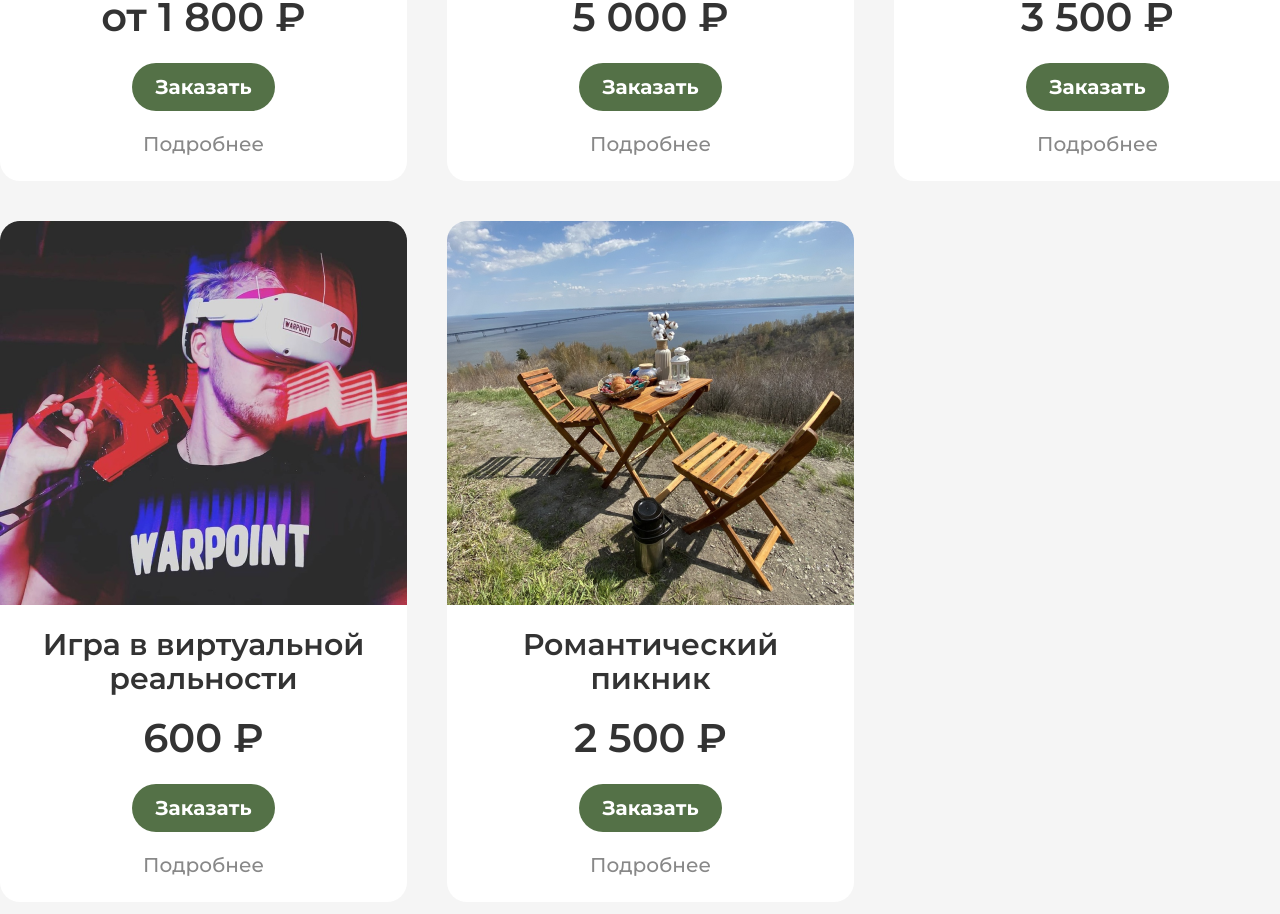
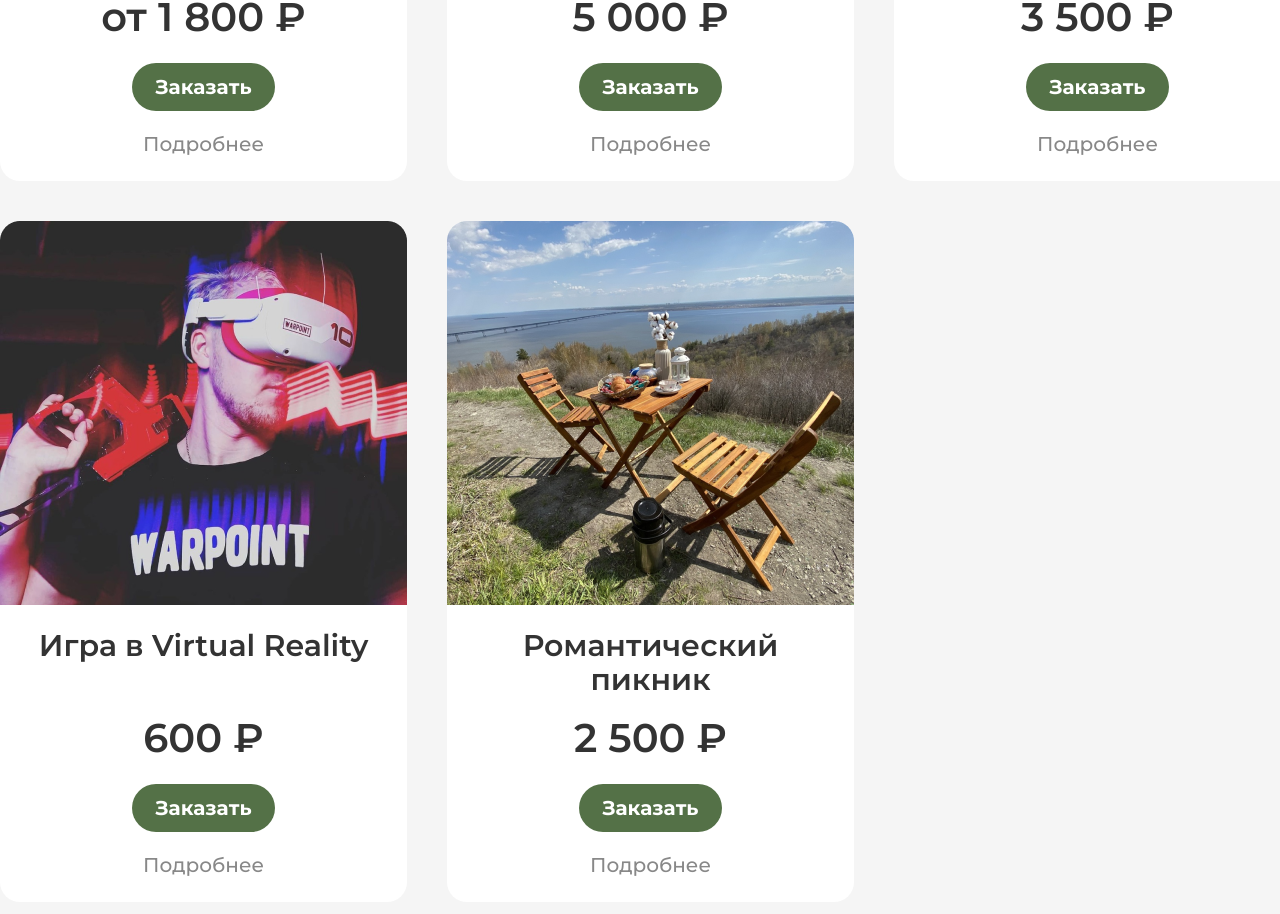
Before and after one commit to VladimirVolvakov/certifcates-shop-react-app, a React (Create React App) app: page / in a window 1280 px wide. Shown: the part 3070-3984 px from the top of the page. Built offline with nearby package versions, Linux system fonts and the light colour scheme.

Commit message:
fix: fix markup bug in ImpressionItem component - divided title & other part of desc into 2 divs

```diff
--- a/src/components/ImpressionItem.jsx
+++ b/src/components/ImpressionItem.jsx
@@ -1,15 +1,19 @@
 // Styles:
-import { Button, Card, DescContainer, Image, Option, Price, Title } from "./ImpressionItem.styles";
+import { Button, Card, DescContainer, Image, LowerPart, Option, Price, Title, UpperPart } from "./ImpressionItem.styles";
 
 const ImpressionItem = ({ title, image, price, offer }) => {
   return (
     <Card>
       <Image src={image} />
       <DescContainer>
-        <Title>{title}</Title>
-        <Price>{price}</Price>
-        <Button>Заказать</Button>
-        <Option>Подробнее</Option>
+        <UpperPart>
+          <Title>{title}</Title>
+        </UpperPart>
+        <LowerPart>
+          <Price>{price}</Price>
+          <Button>Заказать</Button>
+          <Option>Подробнее</Option>
+        </LowerPart>
       </DescContainer>
     </Card>
   );
--- a/src/components/ImpressionItem.styles.js
+++ b/src/components/ImpressionItem.styles.js
@@ -32,14 +32,18 @@ export const DescContainer = styled.div`
   width: 407px;
   display: flex;
   flex-direction: column;
-  justify-content: flex-end;
+  justify-content: space-between;
   align-items: center;
+  padding: 20px 0 28px;
 
   @media (max-width: 375px) {
     height: 164px;
     width: 158px;
+    padding: 10px 0 12px;
   }
 `;
+
+export const UpperPart = styled.div``;
 
 export const Title = styled.h3`
   font-size: 30px;
@@ -49,7 +53,7 @@ export const Title = styled.h3`
   min-width: 239px;
   max-width: 347px;
   text-align: center;
-  margin: 20px auto;
+  margin: 0 auto;
 
   @media (max-width: 375px) {
     margin: 0 auto 10px;
@@ -58,6 +62,13 @@ export const Title = styled.h3`
     font-size: 16px;
     line-height: 20px;
   }
+`;
+
+export const LowerPart = styled.div`
+  display: flex;
+  flex-direction: column;
+  justify-content: flex-end;
+  align-items: center;
 `;
 
 export const Price = styled.h2`
@@ -109,7 +120,6 @@ export const Option = styled.p`
   color: #888;
   border-bottom: 1px solid transparent;
   text-align: center;
-  margin-bottom: 28px;
   transition: all 0.3s;
 
   &:hover {
@@ -120,6 +130,5 @@ export const Option = styled.p`
   @media (max-width: 375px) {
     font-size: 12px;
     line-height: 16px;
-    margin-bottom: 12px;
   }
 `;
--- a/src/components/Impressions.jsx
+++ b/src/components/Impressions.jsx
@@ -81,7 +81,7 @@ const impressionsArray = [
   },
   {
     id: 10,
-    title: 'Игра в виртуальной реальности',
+    title: 'Игра в Virtual Reality',
     image: AugmentedReality,
     price: '600 ₽',
     specialOffer: false
```
